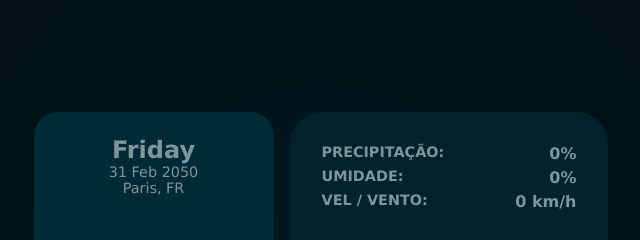
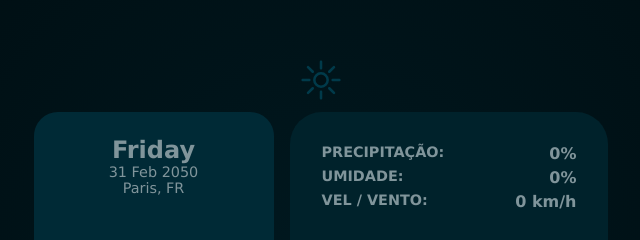
Before and after one commit to adrielcorreia/weather_app, a plain HTML site: page index.html in a window 1280 px wide. Shown: the part 124-364 px from the top of the page, 319-959 px from the left. Drawn offline with Linux system fonts and the light colour scheme.

Commit message:
Update main.css

```diff
--- a/style/main.css
+++ b/style/main.css
@@ -39,7 +39,7 @@ body {
 }
 
 #theme {
-    background-image: url("./assets/light-mode.svg");
+    background-image: url("../assets/light-mode.svg");
     background-position: center;
     background-size: cover;
     object-fit: cover;
```
